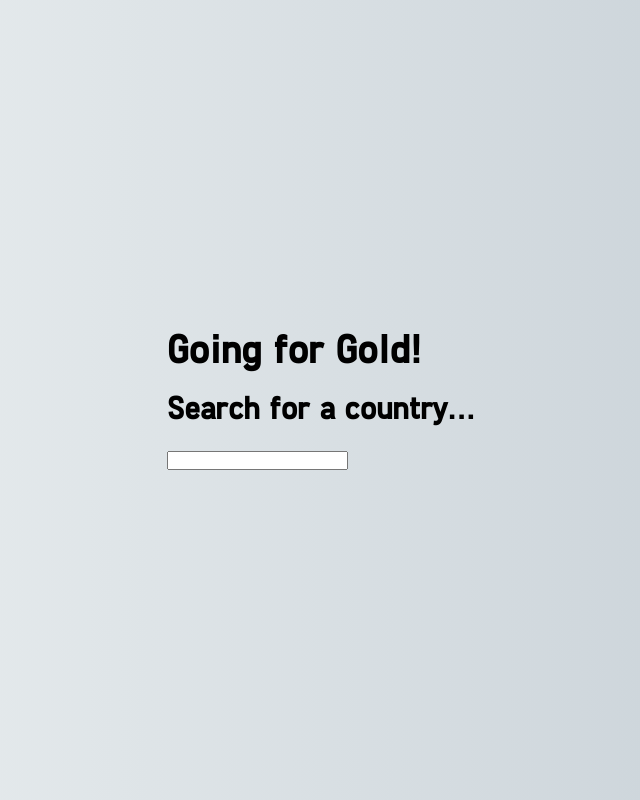
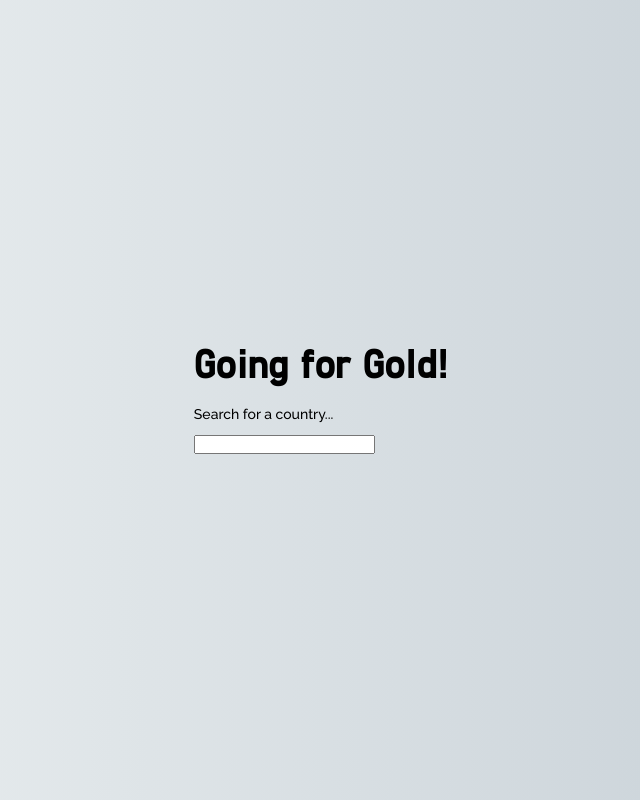
Before and after one commit to loosenthedark/going-for-gold, a React (Create React App) app: page / in a window 1280 px wide. Shown: the whole page, without its empty margins (319-959 px from the left). Built offline with nearby package versions, Linux system fonts and the light colour scheme; no server answers.

Commit message:
Embed Google Fonts Raleway font as project's main body font

```diff
--- a/public/index.html
+++ b/public/index.html
@@ -8,6 +8,8 @@
     <meta name="theme-color" content="#000000" />
     <meta name="description" content="Web site created using create-react-app" />
     <link rel="apple-touch-icon" href="%PUBLIC_URL%/logo192.png" />
+    <!-- Google Fonts embed -->
+    <link href="https://fonts.googleapis.com/css2?family=Raleway:wght@300;400;500;600;700&display=swap" rel="stylesheet">
     <!--
       manifest.json provides metadata used when your web app is installed on a
       user's mobile device or desktop. See https://developers.google.com/web/fundamentals/web-app-manifest/
--- a/src/SearchInput.js
+++ b/src/SearchInput.js
@@ -4,8 +4,7 @@ const SearchInput = () => {
   // STEP 30 = Use the preventDefault method on the form submit event object to prevent the page from refreshing if the user presses the Enter key...
   return (
     <form onSubmit={(e) => e.preventDefault()}>
-      <h2>Search for a country...</h2>
-      <input type='text' />
+      <h4> Search for a country... </h4> <input type='text' />
     </form>
   );
 };
--- a/src/index.css
+++ b/src/index.css
@@ -83,12 +83,19 @@ h3 {
     font-size: 1.25rem;
 }
 
+h4,
+p {
+    font-family: Raleway, sans-serif;
+}
+
 h4 {
     font-size: 0.875rem;
+    font-weight: 500;
 }
 
 p {
     margin-bottom: 1rem;
+    font-weight: 400;
 }
 
 
```
Also changed, not shown: src/Medallists.js (+2 -8 lines), 1 other file (tests, documents, lock files or other folders).
